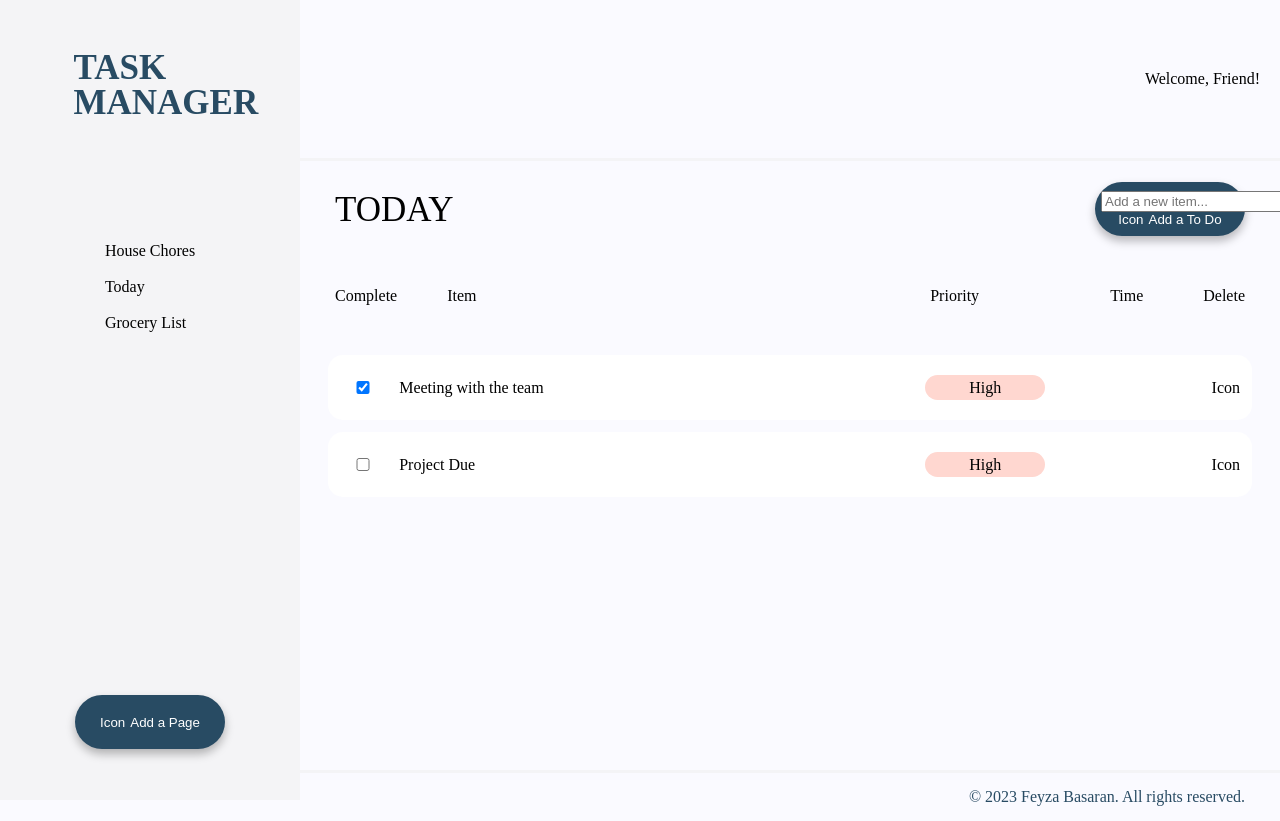
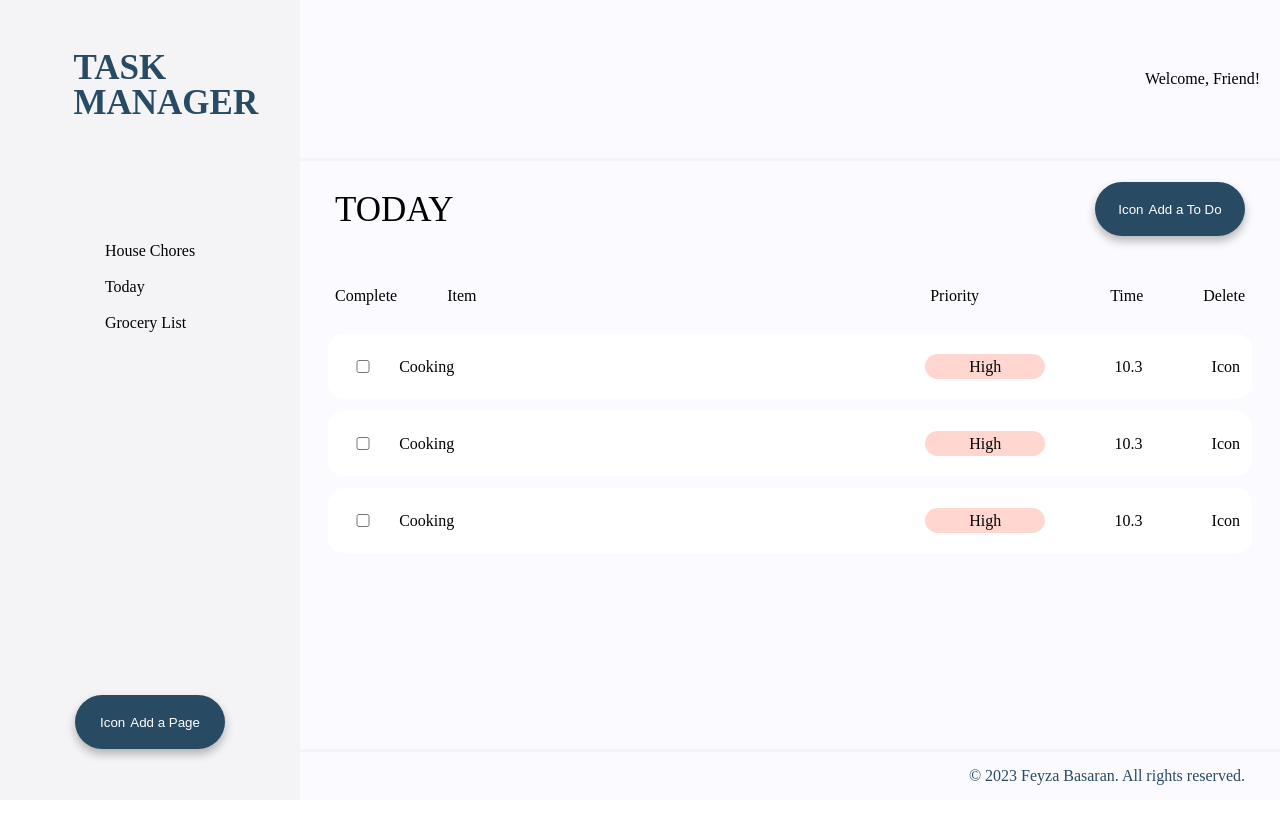
Before and after one commit to basa0044/mtm6404-task-manager-basa0044, a React (Vite) app: page / in a window 1280 px wide. After the commit the page ends 800 px from the top, so only its background shows below. Built offline with nearby package versions, Linux system fonts and the light colour scheme.

Commit message:
conditional and list rendering

```diff
--- a/src/App.jsx
+++ b/src/App.jsx
@@ -2,30 +2,41 @@ import React from 'react'
 import Header from './components/Header'
 import Navbar from './components/Navbar'
 import Title from './components/Title'
+import Footer from './components/Footer'
 import List from './components/List'
-import Footer from './components/Footer'
 import './style.css'
-import NewItem from './components/NewItem'
 
 
+
+let items = [
+  {
+      "index": 0,
+      "task": "Cooking",
+      "priority": "High",
+      "time": 10.30,
+  },
+  {
+      "index": 1,
+      "task": "Cooking",
+      "priority": "High",
+      "time": 10.30,
+  },
+  {
+      "index": 2,
+      "task": "Cooking",
+      "priority": "High",
+      "time": 10.30,
+  }
+  ]
+
 function App (){
-
-  const initialData = [
-    { task: 'Meeting with the team', complete: true},
-    {task: 'Project Due', complete: false},
-   ]
-
-  const [list, setList] = React.useState(initialData)
-
-
 
   return(
     <div>
       <Header/>
       <Navbar/>
       <Title/>
-      <NewItem/>
-      <List list={list}/>
+      <List items={items} />
       <Footer/>
     </div>
   )
--- a/src/components/List.jsx
+++ b/src/components/List.jsx
@@ -1,17 +1,29 @@
 
-import ListItem from './ListItem'
+// function ListItem (items) {
+//     return .join('')
+// }
 
-export default function List (props) {
-
-    const list = props.list.map((item, id) => ({...item, id}))
-
+export default  function List (props) {
+    const items = props.items
+    if(items.length){
+    const ListItems = items.map( item =>
+    <div className="list">
+    <input type="checkbox"></input>
+    <span className="textarea">{item.task}</span>
+    <div className="variants">
+        <span>{item.priority}</span>
+        <p className="time">{item.time}</p>
+        <i>Icon</i>
+    </div>
+   </div>)
     return(
-        <ul className="listItems">
-            {list.map(item => <ListItem key={item.id} item={item}/>)}
-        </ul>
-    )
-
-}
+      <ul className='listItems'>{ListItems}</ul>
+      ) }else{
+        return(
+            <p className="isNoItem">There are no items on your list.</p>
+        )
+        }
+  }
 
         // {/* <div className="list">
         //     <input type="checkbox"></input>
--- a/src/components/ListItem.jsx
+++ /dev/null
@@ -1,13 +0,0 @@
-export default function ListItem (props) {
-    return(
-        <div className="list">
-            <input type="checkbox" checked={props.item.complete}></input>
-            <span className="textarea">{props.item.task}</span>
-            <div className="variants">
-                <span>High</span>
-                <p className="time">{props.item.time}</p>
-                <i>Icon</i>
-            </div>
-        </div>
-        )
-}
--- a/src/components/NewItem.jsx
+++ /dev/null
@@ -1,31 +0,0 @@
-
-import React from "react"
-import ReactDOM from "react-dom/client"
-
-export default function NewItem(props){
-
-    const [task, setTask] = React.useState('')
-
-    function changeHandler(e) {
-        setTask(e.target.value)
-    }
-
-    function submitHandler (e){
-        e.preventDefault()
-        const newTask = {task: task, complete: false}
-        console.log(newTask)
-        props.onAdd(newTask)
-        setTask('')
-    }
-
-    return(
-      <form onSubmit={submitHandler}>
-        <input type="text"
-        className='create-task'
-        placeholder='Add a new item...'
-        value={task}
-        onChange={changeHandler}>
-        </input>
-      </form>
-    )
-  }
--- a/src/components/Title.jsx
+++ b/src/components/Title.jsx
@@ -1,17 +1,9 @@
-import NewItem from "./NewItem"
-
 function Title(){
-
-
-  function onAddHandler(item){
-    setList([...list, item])
-}
-
 
     return(
         <div className="title">
         <p>TODAY</p>
-        <button><NewItem onAdd={onAddHandler}/><i>Icon</i>Add a To Do</button>
+        <button><i>Icon</i>Add a To Do</button>
         <div>
             <div className="complete"><p>Complete</p></div>
             <div className="item"><p>Item</p></div>
--- a/src/style.css
+++ b/src/style.css
@@ -119,6 +119,10 @@ button i{
 
 .listItems{
     min-height: calc(100vh - 212px);
+}
+.isNoItem{
+    height: 60vh;
+    margin-left: 30px;
 }
 
 .list input{
@@ -317,4 +321,9 @@ footer{
         padding-right: 35px;
     }
 
+    .isNoItem{
+        margin-left: 350px;
+        height: 60vh;
+    }
+
 }
```
